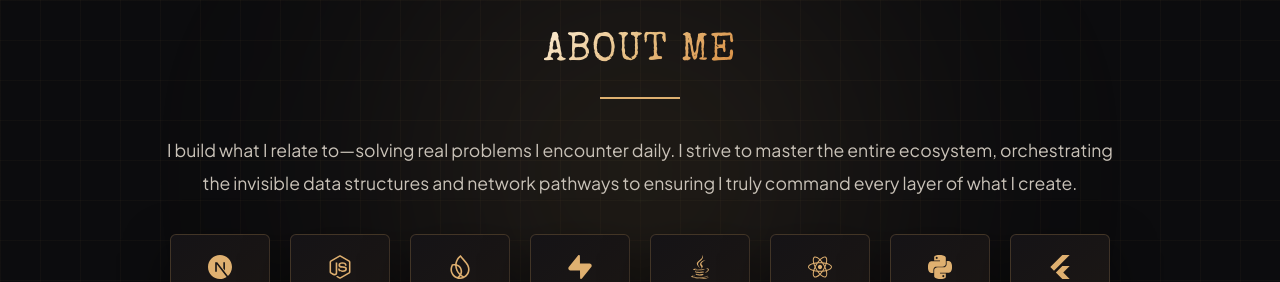
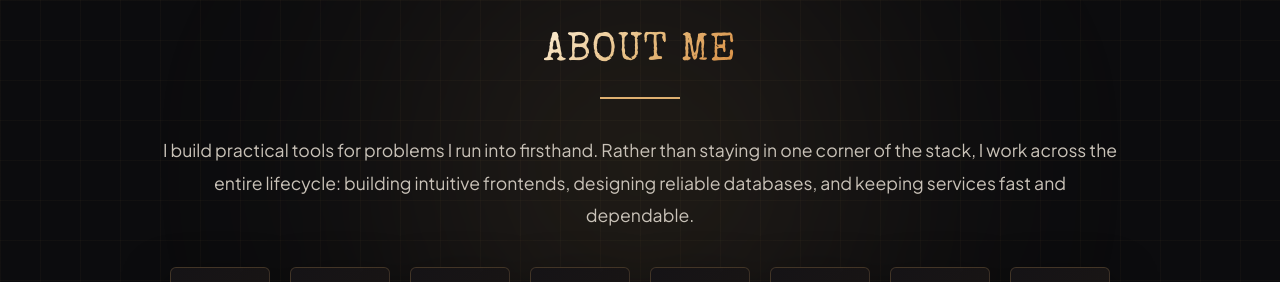
Before and after one commit to TAEMZ/portfolio, a React (Create React App) app: page / in a window 1280 px wide. Shown: the part 880-1162 px from the top of the page. Built offline with nearby package versions, Linux system fonts and the light colour scheme; no server answers.

Commit message:
feat: update about section copy, remove em dashes, and gitignore pdfs/scripts

```diff
--- a/src/components/About.js
+++ b/src/components/About.js
@@ -23,10 +23,10 @@ export default function About() {
       <ScrambleText as="h2" className="about-title" text="ABOUT ME" />
       <div className="about-card">
         <p className="about-text">
-          I build what I relate to—solving real problems I encounter daily. I
-          strive to master the entire ecosystem, orchestrating the invisible
-          data structures and network pathways to ensuring I truly command every
-          layer of what I create.
+          I build practical tools for problems I run into firsthand. Rather
+          than staying in one corner of the stack, I work across the entire
+          lifecycle: building intuitive frontends, designing reliable databases,
+          and keeping services fast and dependable.
         </p>
 
         <div className="tech-stack">
--- a/src/components/Admin.js
+++ b/src/components/Admin.js
@@ -838,7 +838,7 @@ export default function Admin() {
                                                     type="number"
                                                     min="1"
                                                     step="1"
-                                                    placeholder="—"
+                                                    placeholder="-"
                                                     value={draftRankStr}
                                                     onChange={e => setRankDrafts(prev => ({ ...prev, [p.id]: e.target.value }))}
                                                     onKeyDown={e => {
--- a/src/components/Skills.js
+++ b/src/components/Skills.js
@@ -186,6 +186,6 @@ export default function Skills() {
 }
 
 /**
- * Inspired by Skiper 49 Carousel_003 — React + Swiper
+ * Inspired by Skiper 49 Carousel_003 - React + Swiper
  * Original author: @gurvinder-singh02 (https://gxuri.me)
  */
--- a/src/index.js
+++ b/src/index.js
@@ -13,7 +13,7 @@ import { createSyncStoragePersister } from '@tanstack/query-sync-storage-persist
 const queryClient = new QueryClient({
   defaultOptions: {
     queries: {
-      // Data considered fresh for 5 minutes — no refetch while tab is open
+      // Data considered fresh for 5 minutes - no refetch while tab is open
       staleTime: 1000 * 60 * 5,
       // Keep unused cache for 24 hours (persisted to localStorage)
       gcTime: 1000 * 60 * 60 * 24,
```
Also changed, not shown: 1 other file (tests, documents, lock files or other folders).
